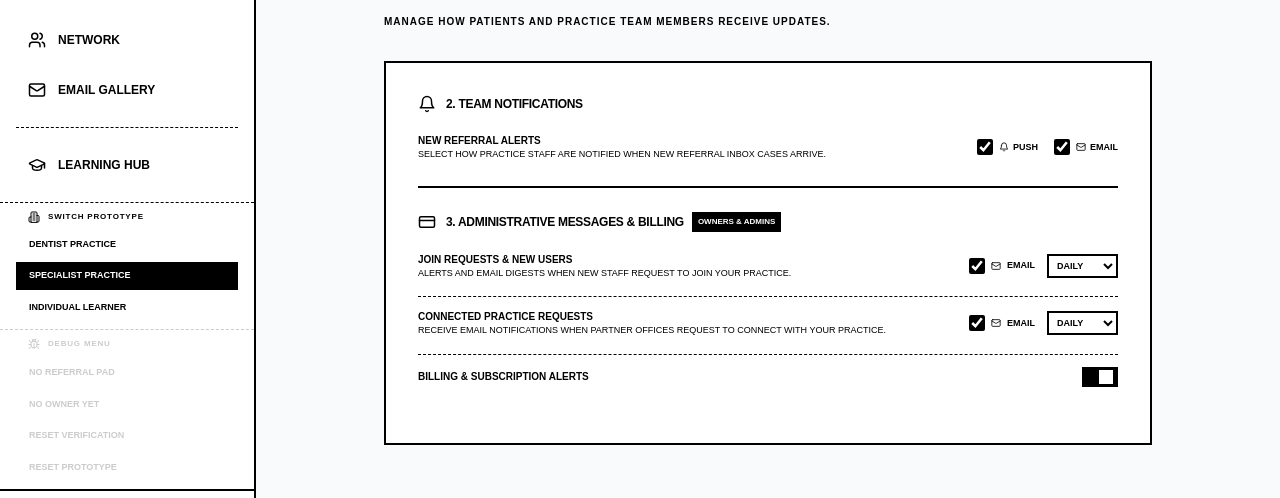
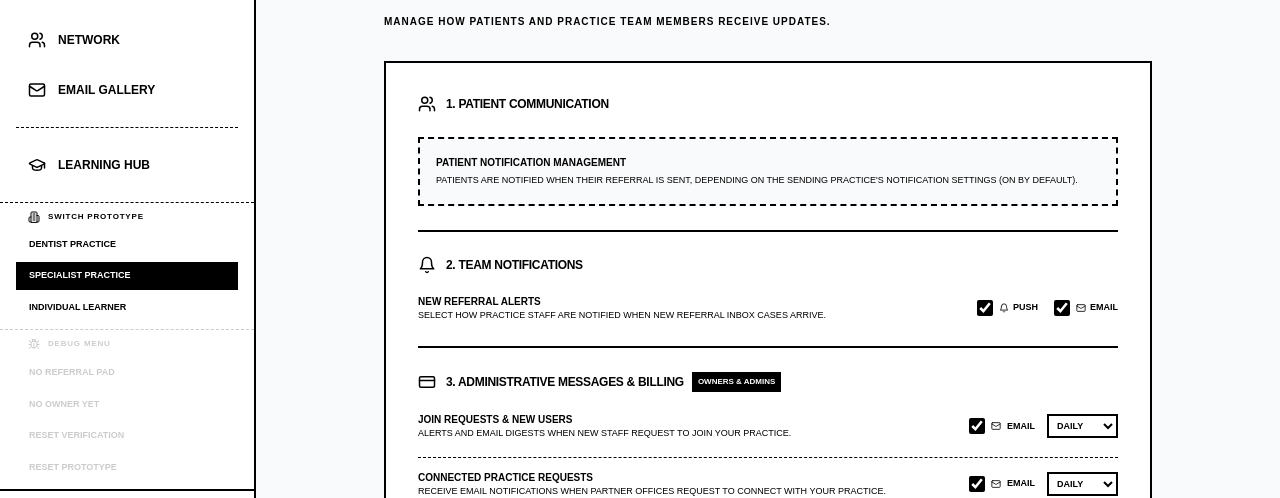
Before and after one commit to anton-g-kulikov/drtalk, a Next.js app: page /settings/notifications in a window 1280 px wide. Shown: the part 185-683 px from the top of the page. Built offline with nearby package versions, Linux system fonts and the light colour scheme; no server answers; the database is empty.

Commit message:
fix: update notification labels and allow non-dentist users to view patient communication section

```diff
--- a/src/app/settings/notifications/page.tsx
+++ b/src/app/settings/notifications/page.tsx
@@ -105,14 +105,14 @@ export default function NotificationsPage() {
   const handleToggleReferralPush = (val: boolean) => {
     setReferralPushAlerts(val);
     localStorage.setItem('drtalk_pref_referral_push', String(val));
-    const label = isDentist ? 'Released Patients Push Alerts' : 'New Referral Push Alerts';
+    const label = isDentist ? 'Released Patient Push Alerts' : 'New Referral Push Alerts';
     showToast(`${label} ${val ? 'enabled' : 'disabled'}`);
   };
 
   const handleToggleReferralEmail = (val: boolean) => {
     setReferralEmailAlerts(val);
     localStorage.setItem('drtalk_pref_referral_email', String(val));
-    const label = isDentist ? 'Released Patients Email Alerts' : 'New Referral Email Alerts';
+    const label = isDentist ? 'Released Patient Email Alerts' : 'New Referral Email Alerts';
     showToast(`${label} ${val ? 'enabled' : 'disabled'}`);
   };
 
@@ -177,8 +177,7 @@ export default function NotificationsPage() {
         {/* Unified clean settings sheet */}
         <div className="border-2 border-black bg-white p-8 divide-y-2 divide-black">
 
-          {/* Section 1: Patient Communication (Dentist view only) */}
-          {isDentist && (
+          {/* Section 1: Patient Communication */}
           <div className="py-6 first:pt-0 space-y-6">
             <div className="flex items-center gap-2.5">
               <Users size={18} />
@@ -187,6 +186,7 @@ export default function NotificationsPage() {
               </h3>
             </div>
 
+            {isDentist ? (
               <div className="space-y-4">
                 <div className="flex flex-col sm:flex-row sm:items-center justify-between gap-4 pt-1">
                   <div>
@@ -219,11 +219,20 @@ export default function NotificationsPage() {
                   </div>
                 </div>
               </div>
+            ) : (
+              <div className="bg-gray-50 border-2 border-black border-dashed p-4">
+                <p className="text-[10px] font-bold uppercase text-black">
+                  Patient Notification Management
+                </p>
+                <p className="text-[9px] text-muted-foreground uppercase mt-1">
+                  Patients are notified when their referral is sent, depending on the sending practice&apos;s notification settings (on by default).
+                </p>
               </div>
             )}
+          </div>
 
           {/* Section 2: Team Notifications */}
-          <div className="py-6 first:pt-0 space-y-4">
+          <div className="py-6 space-y-4">
             <div className="flex items-center gap-2.5">
               <Bell size={18} />
               <h3 className="font-bold uppercase tracking-tight text-xs">
@@ -234,7 +243,7 @@ export default function NotificationsPage() {
             <div className="flex flex-col sm:flex-row sm:items-center justify-between gap-4 pt-1">
               <div>
                 <p className="text-[10px] font-bold uppercase">
-                  {isDentist ? 'Released Patients Alerts' : 'New Referral Alerts'}
+                  {isDentist ? 'Released Patient Alerts' : 'New Referral Alerts'}
                 </p>
                 <p className="text-[9px] text-muted-foreground uppercase">
                   {isDentist
```
Lines whose indentation alone changed are shown as unchanged.
